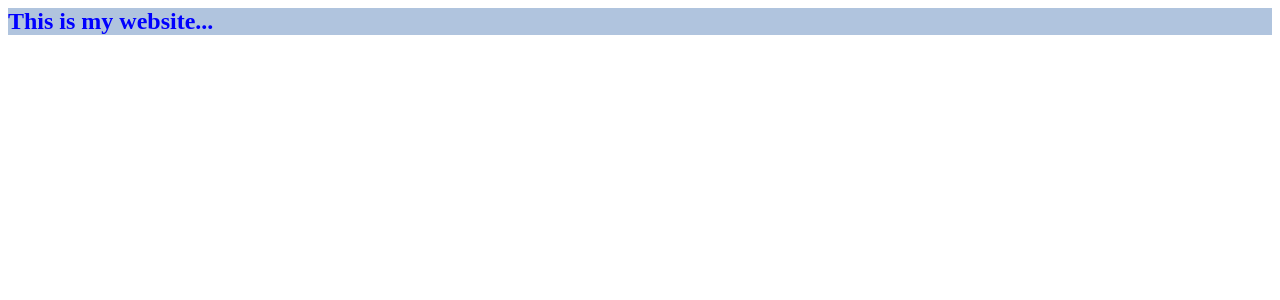
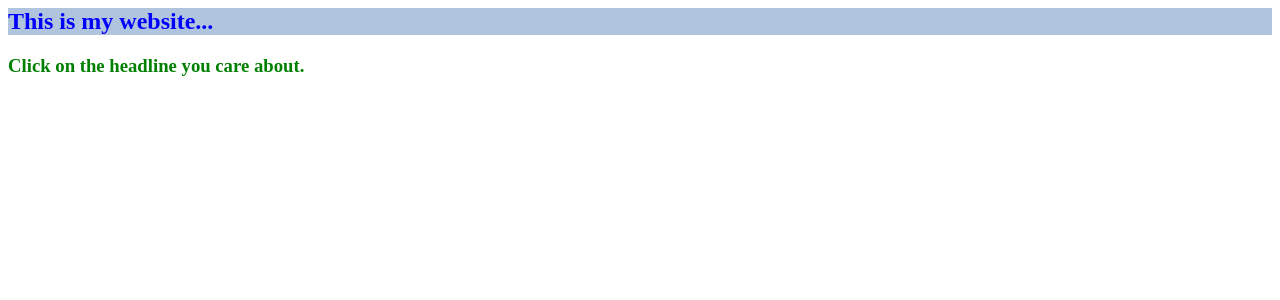
Before and after one commit to hariharibarako/web-hari100, a Django app: page / in a window 1280 px wide. Shown: the top 300 px of the page. Run offline with Django 4.2, Linux system fonts and the light colour scheme; data that the repository does not hold is empty.

Commit message:
vps_css変更

```diff
--- a/polls/static/polls/style.css
+++ b/polls/static/polls/style.css
@@ -6,6 +6,10 @@ a {
   color: bisque;
 }
 
+h3 {
+  color: red;
+}
+
 .home-title{
   color: blue;
   background-color: lightsteelblue;
--- a/polls/templates/polls/index.html
+++ b/polls/templates/polls/index.html
@@ -15,4 +15,6 @@
   {% endfor %}
 </ul>
 {% else %} {% endif %}
+
+<h3>Click on the headline you care about.</h3>
 </body>
--- a/static/polls/style.css
+++ b/static/polls/style.css
@@ -6,6 +6,11 @@ a {
   color: bisque;
 }
 
+h3 {
+  color: green;
+}
+
+
 .home-title{
   color: blue;
   background-color: lightsteelblue;
```
